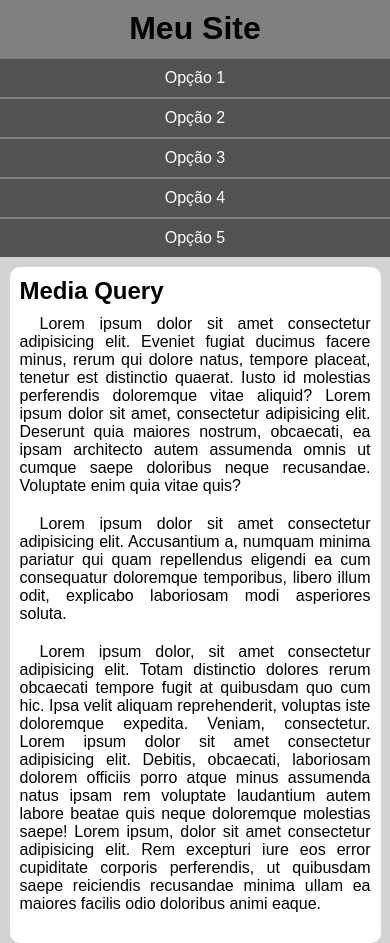
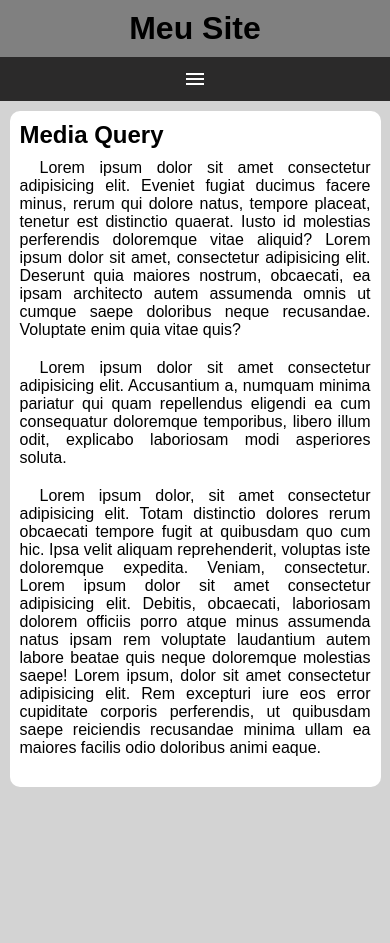
Before and after one commit to LeandroANeves/html-css, a plain HTML site: page exercicios/ex026/mq005/index.html in a window 390 px wide. After the commit the page ends 844 px from the top, so only its background shows below. Drawn offline with nearby package versions, Linux system fonts and the light colour scheme.

Commit message:
ex0026 media query

```diff
--- a/exercicios/ex026/mq005/estilo/style.css
+++ b/exercicios/ex026/mq005/estilo/style.css
@@ -19,8 +19,22 @@ header > h1 {
     text-align: center;
 }
 
+span#burguer {
+    background-color: rgb(43, 42, 42);
+    color: white;
+    display: block;
+    text-align: center;
+    padding: 10px;
+    cursor: pointer;
+}
+
+span#burguer:hover {
+    background-color: white;
+    color: black;
+}
+
 menu {
-    display: block;
+    display: none;
 }
 
 menu > ul {
--- a/exercicios/ex026/mq005/index.html
+++ b/exercicios/ex026/mq005/index.html
@@ -5,13 +5,14 @@
     <meta http-equiv="X-UA-Compatible" content="IE=edge">
     <meta name="viewport" content="width=device-width, initial-scale=1.0">
     <title>Media Query</title>
-    <link rel="stylesheet" href="https://fonts.googleapis.com/css2?family=Material+Symbols+Outlined:opsz,wght,FILL,GRAD@20..48,100..700,0..1,-50..200" />
+    <link href="https://fonts.googleapis.com/icon?family=Material+Icons" rel="stylesheet">
     <link rel="stylesheet" href="estilo/style.css">
 </head>
 <body>
     <header>
         <h1>Meu Site</h1>
-        <menu>
+        <span id="burguer" class="material-icons" onclick="clickMenu()">menu</span>
+        <menu id="itens">
             <ul>
                 <li><a href="#">Opção 1</a></li>
                 <li><a href="#">Opção 2</a></li>
@@ -31,5 +32,14 @@
             <p>Lorem ipsum dolor, sit amet consectetur adipisicing elit. Totam distinctio dolores rerum obcaecati tempore fugit at quibusdam quo cum hic. Ipsa velit aliquam reprehenderit, voluptas iste doloremque expedita. Veniam, consectetur. Lorem ipsum dolor sit amet consectetur adipisicing elit. Debitis, obcaecati, laboriosam dolorem officiis porro atque minus assumenda natus ipsam rem voluptate laudantium autem labore beatae quis neque doloremque molestias saepe! Lorem ipsum, dolor sit amet consectetur adipisicing elit. Rem excepturi iure eos error cupiditate corporis perferendis, ut quibusdam saepe reiciendis recusandae minima ullam ea maiores facilis odio doloribus animi eaque.</p>
         </article>
     </main>
+    <script>
+        function clickMenu() {
+            if (itens.style.display == 'block') {
+                itens.style.display = 'none'
+           } else {
+                itens.style.display = 'block'
+           }
+        }
+    </script>
 </body>
 </html>
```
